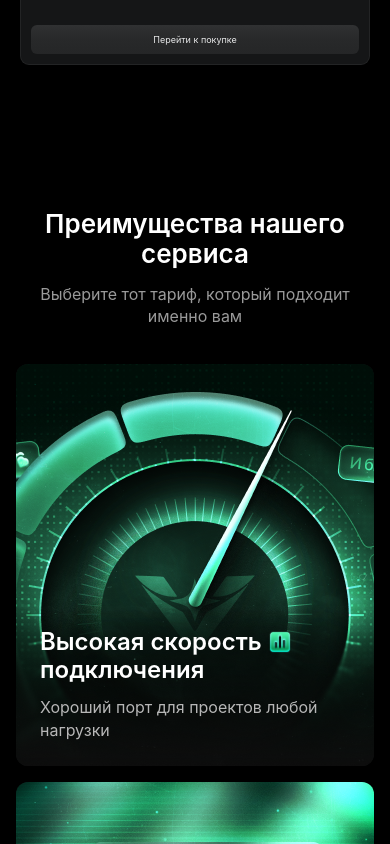
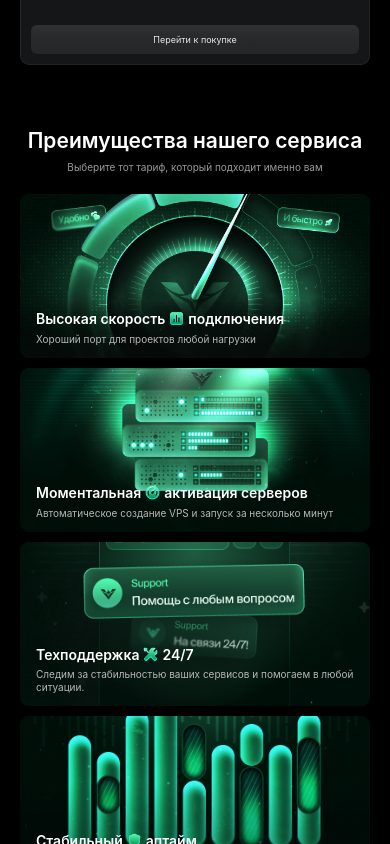
Before and after one commit to xJfour/project_verdian-cloud, a React (Vite) app: page / in a window 390 px wide. Shown: the part 2660-3504 px from the top of the page. Built offline with nearby package versions, Linux system fonts and the light colour scheme.

Commit message:
rebuild mobile advantages layout

```diff
--- a/src/components/Advantages/Advantages.scss
+++ b/src/components/Advantages/Advantages.scss
@@ -120,30 +120,70 @@
 
 @media (max-width: 768px) {
     .advantages {
-        padding: 80px 16px;
+        padding: 0 20px 64px;
     }
 
     .advantages-container {
         width: 100%;
     }
 
+    .advantages-heading {
+        margin-bottom: 20px;
+    }
+
+    .advantages-heading h2 {
+        font-size: 21px;
+        line-height: 1.12;
+    }
+
+    .advantages-heading p {
+        margin-top: 8px;
+        font-size: 10px;
+        line-height: 1.35;
+    }
+
     .advantages-grid {
         flex-direction: column;
+        gap: 10px;
     }
 
     .advantages-card-large,
     .advantages-card-small {
         width: 100%;
-        height: 402px;
+        height: 164px;
+        border-radius: 9px;
     }
 
-    .advantages-heading h2 {
-        font-size: 26px;
+    .advantages-card:hover {
+        transform: none;
+        box-shadow: none;
+    }
+
+    .advantages-card:hover .advantages-image,
+    .advantages-card:hover .advantages-content {
+        transform: none;
     }
 
     .advantages-content {
-        left: 24px;
-        right: 24px;
-        bottom: 24px;
+        left: 16px;
+        right: 16px;
+        bottom: 13px;
+    }
+
+    .advantages-content h3 {
+        font-size: 14px;
+        line-height: 1.1;
+    }
+
+    .advantages-content h3 img {
+        width: 15px;
+        height: 15px;
+        margin: 0 4px;
+    }
+
+    .advantages-content p {
+        margin-top: 6px;
+        font-size: 10px;
+        line-height: 1.25;
     }
 }
```
